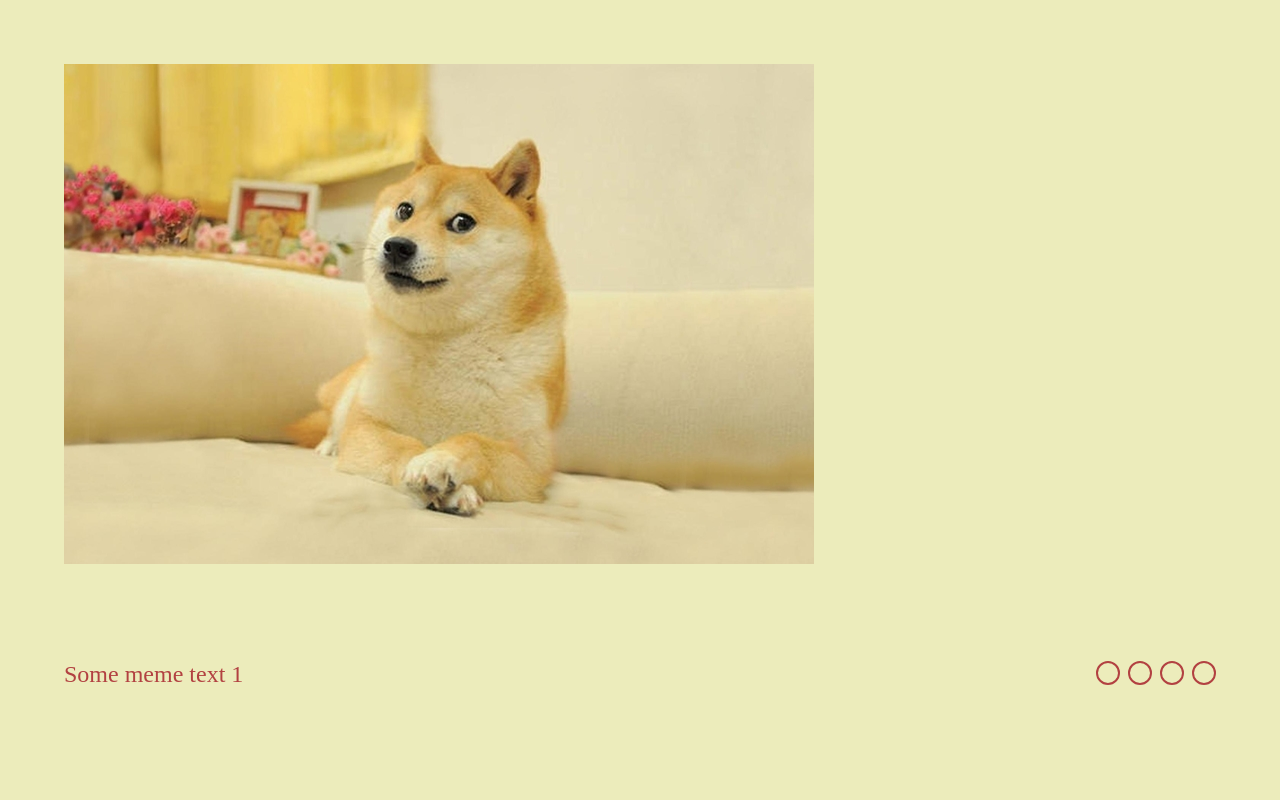
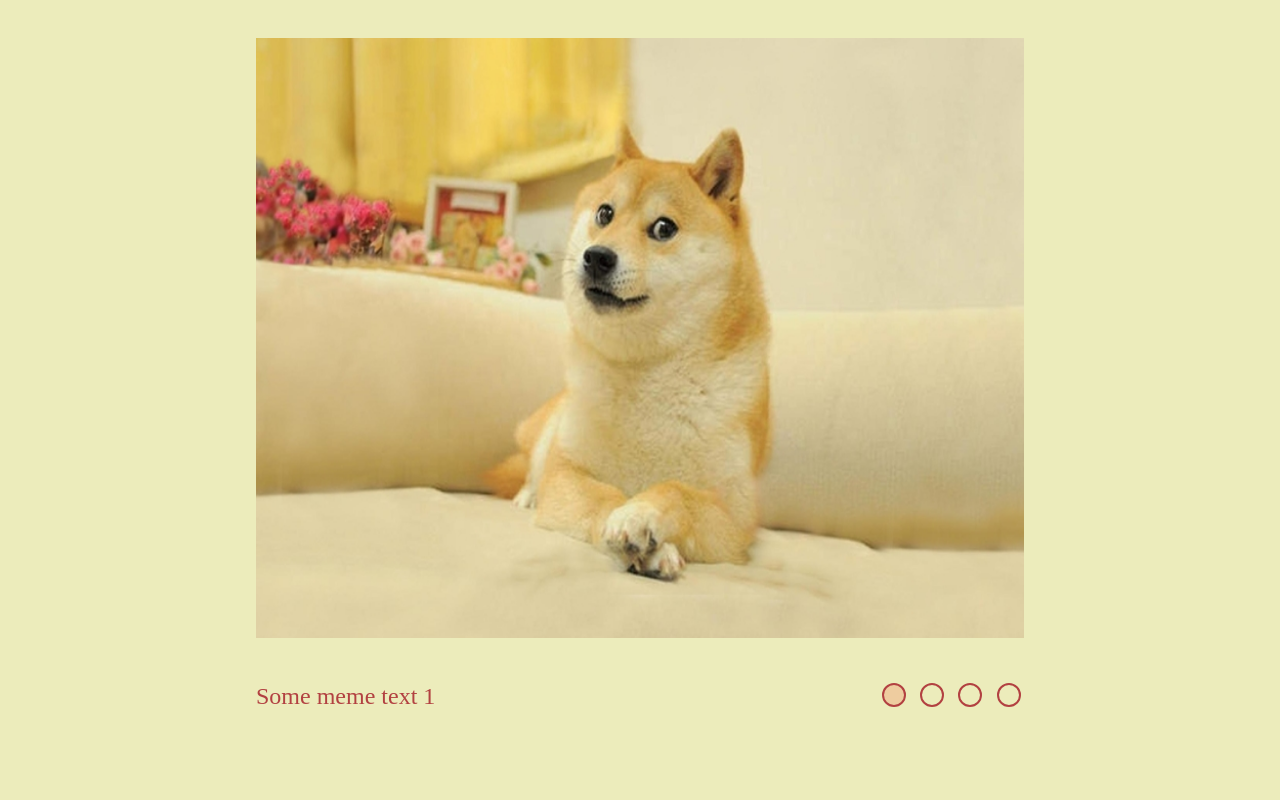
Before and after one commit to KramnKat/cssMemSlider, a plain HTML site: page index.html in a window 1280 px wide. Drawn offline with Linux system fonts and the light colour scheme.

Commit message:
feat: realize slide switching (Mon, May 16, 2022 01:42:08 PM)

```diff
--- a/index.html
+++ b/index.html
@@ -10,25 +10,17 @@
 <body>
 	<div class="container slider">
 
-		<input type="radio" name="" id="first-mem">
-		<input type="radio" name="" id="second-mem">
-		<input type="radio" name="" id="third-mem">
-		<input type="radio" name="" id="fourth-mem">
+		<input type="radio" name="mem-radio" id="first-mem" checked>
+		<input type="radio" name="mem-radio" id="second-mem">
+		<input type="radio" name="mem-radio" id="third-mem">
+		<input type="radio" name="mem-radio" id="fourth-mem">
 
 		<div class="slider__images images">
 			<div class="images__wrapper">
-				<div class="image__wrapper">
 					<img class="image active" src="./assets/mem-1.jpg" alt="Funny mem">
-				</div>
-				<div class="image__wrapper">
 					<img class="image" src="./assets/mem-2.jpg" alt="Funny mem">
-				</div>
-				<div class="image__wrapper">
 					<img class="image" src="./assets/mem-3.jpg" alt="Funny mem">
-				</div>
-				<div class="image__wrapper">
 					<img class="image" src="./assets/mem-4.jpg" alt="Funny mem">
-				</div>
 			</div>
 		</div>
 
--- a/styles.css
+++ b/styles.css
@@ -6,6 +6,7 @@
 
 body {
 	background-color: rgb(236, 236, 187);
+	overflow: hidden;
 }
 
 .container {
@@ -13,9 +14,9 @@ body {
 	grid-template-areas:
 	"a a a"
 	"b b c";
-	width: 90vw;
+	width: 60vw;
 	height: 90vh;
-	margin: 5% auto 0;
+	margin: 3% auto 0;
 }
 
 input {
@@ -24,16 +25,19 @@ input {
 
 .slider__images {
 	grid-area: a;
-	width: 60vh;
+	overflow: hidden;
+	height: 75vh;
+	transition: .5s;
 }
 
+.images__wrapper {
+	height: 400%;
+}
 
 img {
-	display: none;
-}
-
-img.active {
 	display: block;
+	width: 100%;
+	height: calc(100% / 4);
 }
 
 .slider__text {
@@ -59,9 +63,54 @@ span.active {
 	gap: 0.5rem;
 }
 
+label {
+	display: flex;
+	justify-content: center;
+	width: 1.9rem;
+	height: 1.9rem;
+	cursor: pointer;
+}
 .mems-checker__btn {
 	width: 1.5rem;
 	height: 1.5rem;
 	border-radius: 1rem;
 	border: 0.15rem solid rgb(178, 65, 65);
+	transition: .5s;
 }
+
+label:hover .mems-checker__btn {
+	background-color: rgb(238, 204, 159);
+}
+
+#first-mem:checked~.slider__buttons>label:nth-of-type(1) .mems-checker__btn {
+	background-color: rgb(238, 204, 159);
+}
+
+#second-mem:checked~.slider__buttons>label:nth-of-type(2) .mems-checker__btn {
+	background-color: rgb(238, 204, 159);
+}
+
+#third-mem:checked~.slider__buttons>label:nth-of-type(3) .mems-checker__btn {
+	background-color: rgb(238, 204, 159);
+}
+
+#fourth-mem:checked~.slider__buttons>label:nth-of-type(4) .mems-checker__btn {
+	background-color: rgb(238, 204, 159);
+}
+
+
+#first-mem:checked~.slider__images>.images__wrapper>.active {
+	margin-top: 0;
+}
+
+#second-mem:checked~.slider__images>.images__wrapper>.active  {
+	margin-top: -75vh;
+}
+
+#third-mem:checked~.slider__images>.images__wrapper>.active {
+	margin-top: -150vh;
+}
+
+#fourth-mem:checked~.slider__images>.images__wrapper>.active  {
+	margin-top: -225vh;
+}
```
